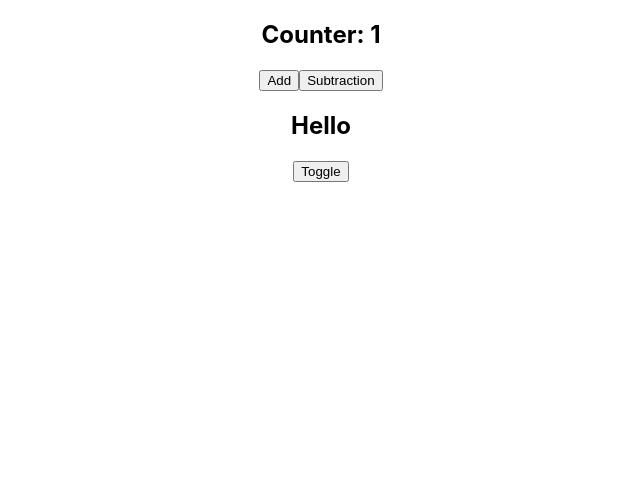
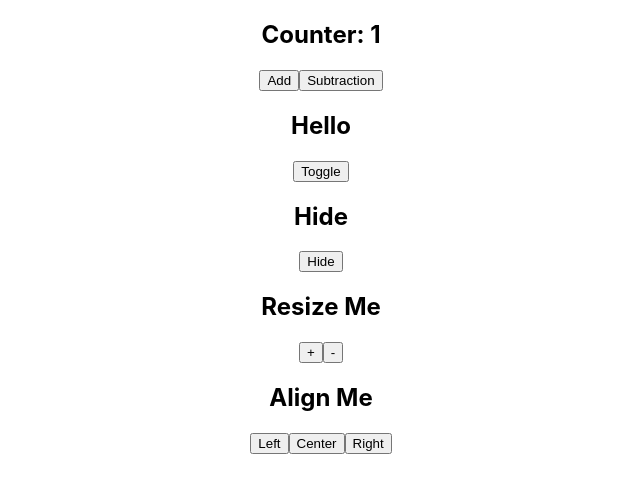
Before and after one commit to MATTYarei5/react-template, a React (Create React App) app: page / in a window 1280 px wide. Shown: the top 492 px of the page, without its empty margins (319-959 px from the left). Built offline with nearby package versions, Linux system fonts and the light colour scheme.

Commit message:
added HideToggle, FontSize, and AlignText components

```diff
--- a/src/App.js
+++ b/src/App.js
@@ -1,12 +1,18 @@
 import "./App.css";
 import GreetingToggle from "./components/GreetingToggle";
 import CounterWidget from "./components/CounterWidget";
+import HideToggle from "./components/HideToggle";
+import FontSize from "./components/FontSize";
+import AlignText from "./components/AlignText";
 
 function App() {
   return (
     <div className="App">
       <CounterWidget />
       <GreetingToggle />
+      <HideToggle />
+      <FontSize />
+      <AlignText />
     </div>
   );
 }
--- /dev/null
+++ b/src/components/AlignText.jsx
@@ -0,0 +1,16 @@
+import { useState } from "react";
+
+const AlignText = () => {
+  const [align, setAlign] = useState("center");
+
+  return (
+    <div>
+      <h2 style={{ textAlign: align }}>Align Me</h2>
+      <button onClick={() => setAlign("left")}>Left</button>
+      <button onClick={() => setAlign("center")}>Center</button>
+      <button onClick={() => setAlign("right")}>Right</button>
+    </div>
+  );
+};
+
+export default AlignText;
--- a/src/components/CounterWidget.jsx
+++ b/src/components/CounterWidget.jsx
@@ -1,4 +1,4 @@
-import { useState, useEffect } from "react";
+import { useState } from "react";
 
 const CounterWidget = () => {
   const [count, setCount] = useState(1);
--- /dev/null
+++ b/src/components/FontSize.jsx
@@ -0,0 +1,23 @@
+import { useState } from "react";
+
+const FontSize = () => {
+  const [size, setSize] = useState(18);
+
+  const bigger = () => {
+    if (size < 100) setSize(size + 2);
+  };
+
+  const smaller = () => {
+    if (size > 0) setSize(size - 2);
+  };
+
+  return (
+    <div>
+      <h2 style={{ size: `${size}px` }}>Resize Me</h2>
+      <button onClick={bigger}>+</button>
+      <button onClick={smaller}>-</button>
+    </div>
+  );
+};
+
+export default FontSize;
--- a/src/components/GreetingToggle.jsx
+++ b/src/components/GreetingToggle.jsx
@@ -1,4 +1,4 @@
-import { useState, useEffect } from "react";
+import { useState } from "react";
 
 const GreetingToggle = () => {
   const [greeting, setGreeting] = useState(true);
--- /dev/null
+++ b/src/components/HideToggle.jsx
@@ -0,0 +1,16 @@
+import { useState } from "react";
+
+const HideToggle = () => {
+  const [visible, setVisible] = useState(true);
+
+  const toggle = () => setVisible(!visible);
+
+  return (
+    <div>
+      <h2>{visible ? "Hide" : ""}</h2>
+      <button onClick={toggle}>{visible ? "Hide" : "Show"}</button>
+    </div>
+  );
+};
+
+export default HideToggle;
```
